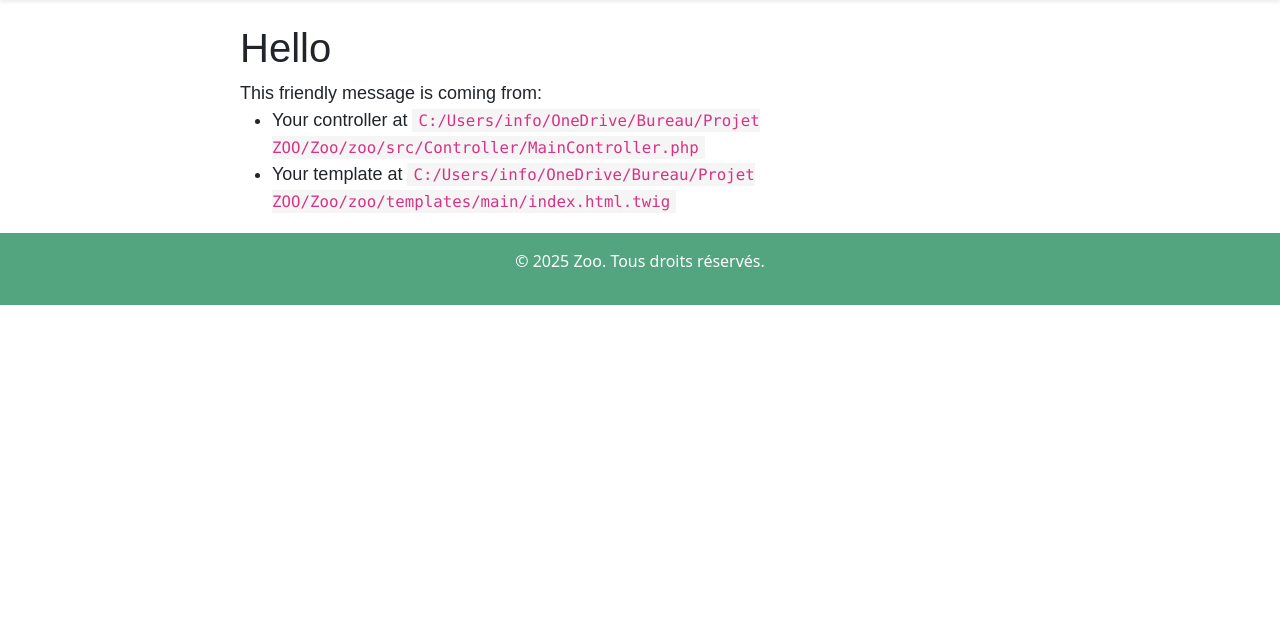
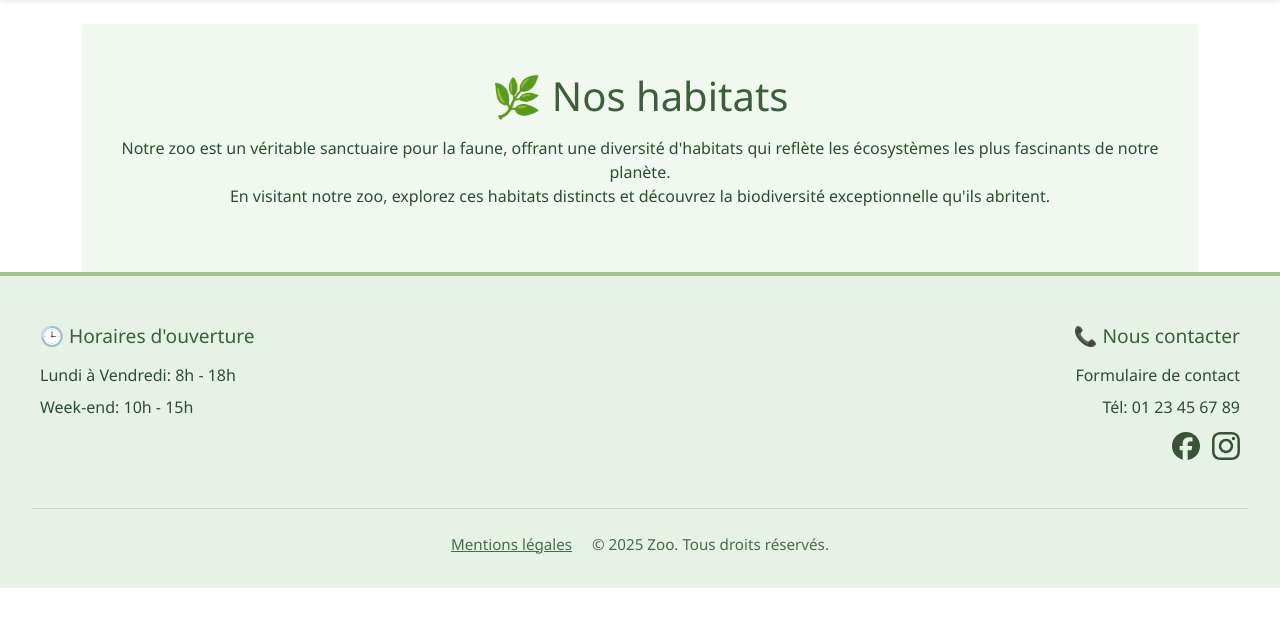
Before and after one commit to zohair1u/Zoo, a Symfony app: template templates/main/habitat.html.twig in a window 1280 px wide. Shown: the part 56-683 px from the top of the page. Run offline with Twig, Linux system fonts and the light colour scheme; the template is opened without the code that fills it, so the values that code supplies are empty; some libraries are stand-ins or nearby versions.

Commit message:
Ajout footer + habitats + habitat en cours

```diff
--- /dev/null
+++ b/public/css/footer.css
@@ -0,0 +1,96 @@
+.zoo-footer {
+  background-color: #e6f2e6;
+  color: #2e4d2e;
+  font-family: 'Segoe UI', sans-serif;
+  padding: 3rem 2rem 2rem;
+  border-top: 4px solid #a3c293;
+}
+
+.footer-content {
+  display: flex;
+  justify-content: space-between;
+  align-items: flex-start;
+  max-width: 1200px;
+  margin: 0 auto;
+  gap: 4rem;
+  position: relative;
+}
+
+.footer-section {
+  flex: 1 1 45%;
+  min-width: 280px;
+}
+
+.footer-section.hours {
+  margin-left: 0;
+}
+
+.footer-section.contact {
+  margin-left: auto; /* pousse la div à droite */
+  text-align: right;
+}
+
+.footer-section h4 {
+  margin-bottom: 1rem;
+  font-size: 1.2rem;
+  color: #3b5e3b;
+}
+
+.footer-section p,
+.footer-section a {
+  margin: 0.5rem 0;
+  color: #2e4d2e;
+  text-decoration: none;
+  font-size: 1rem;
+}
+
+.footer-section a:hover {
+  text-decoration: underline;
+}
+
+.socials {
+  margin-top: 0.8rem;
+}
+
+.socials img {
+  width: 28px;
+  height: 28px;
+  margin-left: 0.5rem;
+  vertical-align: middle;
+  filter: brightness(0) saturate(100%) invert(28%) sepia(18%) saturate(749%) hue-rotate(66deg) brightness(95%) contrast(92%);
+}
+
+.footer-bottom {
+  text-align: center;
+  margin-top: 3rem;
+  font-size: 0.95rem;
+  border-top: 1px solid #c8dbc8;
+  padding-top: 1.5rem;
+  color: #4a6b4a;
+}
+
+.footer-bottom a {
+  color: #4a6b4a;
+  margin-right: 1rem;
+}
+
+
+/* ✅ Responsive */
+@media (max-width: 768px) {
+.footer-content {
+    flex-direction: column;
+    align-items: center;
+    text-align: center;
+}
+
+.footer-section {
+    width: 100%;
+    max-width: 400px;
+    text-align: center!important;
+    margin-left: 0!important;
+}
+
+.socials img {
+    margin: 0 0.5rem;
+}
+}
--- /dev/null
+++ b/public/css/style.css
@@ -0,0 +1,83 @@
+/* Page Habitats */
+.habitats-section {
+  padding: 3rem 2rem;
+  background-color: #f0f8f0;
+  color: #2e4d2e;
+  font-family: 'Segoe UI', sans-serif;
+  text-align: center;
+}
+
+.habitats-section h1 {
+  font-size: 2.5rem;
+  margin-bottom: 1rem;
+  color: #3b5e3b;
+}
+
+.habitats-section.intro {
+  max-width: 800px;
+  margin: 0 auto 3rem;
+  font-size: 1.1rem;
+  line-height: 1.6;
+}
+
+.habitat-grid {
+  display: flex;
+  flex-wrap: wrap;
+  justify-content: center;
+  gap: 2rem;
+}
+
+.habitat-card {
+  width: 48%; /* ✅ Deux cartes par ligne avec un peu d'espace entre */
+  max-width: 600px;
+  height: 310px;
+  display: flex;
+  flex-direction: column;
+  background-color: #ffffff;
+  border-radius: 14px;
+  overflow: hidden;
+  text-decoration: none;
+  box-shadow: 0 6px 16px rgba(0, 0, 0, 0.1);
+  transition: transform 0.3s ease, box-shadow 0.3s ease;
+}
+
+.habitat-card:hover {
+  transform: translateY(-6px);
+  box-shadow: 0 10px 24px rgba(0, 0, 0, 0.15);
+}
+
+.habitat-image {
+  flex: 1;
+  background-size: cover;
+  background-position: center;
+  height: 240px;
+}
+
+.habitat-name {
+  height: 70px;
+  display: flex;
+  align-items: center;
+  justify-content: center;
+  font-size: 1.4rem;
+  font-weight: bold;
+  color: #2e4d2e;
+  background-color: #e6f2e6;
+}
+
+/* ✅ Responsive: 1 carte par ligne sur mobile */
+@media (max-width: 768px) {
+.habitat-card {
+    width: 100%;
+    height: auto;
+}
+
+.habitat-image {
+    height: 200px;
+}
+
+.habitat-name {
+    height: auto;
+    padding: 1rem;
+    font-size: 1.2rem;
+}
+}
--- a/templates/base.html.twig
+++ b/templates/base.html.twig
@@ -2,19 +2,10 @@
 <html>
   <head>
     <meta charset="UTF-8">
-    <title>{% block title %}ÉcoSite{% endblock %}</title>
+    <title>{% block title %}{% endblock %}</title>
 
     <link href="https://cdn.jsdelivr.net/npm/bootstrap@5.3.0/dist/css/bootstrap.min.css" rel="stylesheet">
-    <style>
-    .example-wrapper { margin: 1em auto; max-width: 800px; width: 95%; font: 18px/1.5 sans-serif; }
-    .example-wrapper code { background: #F5F5F5; padding: 2px 6px; }
-    footer {
-    background: #53A57F;
-    color: white;
-    text-align: center;
-    padding: 1em;
-    }
-    </style>
+    <link rel="stylesheet" href="{{ asset('css/footer.css')}}">
     {% block style %}
     {% endblock %}
   </head>
@@ -35,9 +26,10 @@
     {% block index %}
     {% endblock %}
 
-      <footer>
-         <p>&copy; {{ "now"|date("Y")}} Zoo. Tous droits réservés.</p>
-      </footer>
+
+    <footer>
+        {% include 'main/partials/_footer.html.twig' %}
+    </footer>
 
     <script src="https://cdn.jsdelivr.net/npm/bootstrap@5.3.0/dist/js/bootstrap.bundle.min.js"></script>
   </body>
--- a/templates/main/habitat.html.twig
+++ b/templates/main/habitat.html.twig
@@ -1,20 +1,25 @@
 {% extends 'base.html.twig' %}
 
-{% block title %}Hello MainController!{% endblock %}
+{% block title %}Les Habitats{% endblock %}
+{% block style %}
+<link rel="stylesheet" href="{{ asset('css/style.css')}}">
+{% endblock %}
 
 {% block body %}
-<style>
-    .example-wrapper { margin: 1em auto; max-width: 800px; width: 95%; font: 18px/1.5 sans-serif; }
-    .example-wrapper code { background: #F5F5F5; padding: 2px 6px; }
-</style>
+<section class="habitats-section">
+  <h1>🌿 Nos habitats</h1>
+  <p class="intro">
+    Notre zoo est un véritable sanctuaire pour la faune, offrant une diversité d'habitats qui reflète les écosystèmes les plus fascinants de notre planète.<br>
+    En visitant notre zoo, explorez ces habitats distincts et découvrez la biodiversité exceptionnelle qu'ils abritent.
+  </p>
 
-<div class="example-wrapper">
-    <h1>Hello </h1>
-
-    This friendly message is coming from:
-    <ul>
-        <li>Your controller at <code>C:/Users/info/OneDrive/Bureau/Projet ZOO/Zoo/zoo/src/Controller/MainController.php</code></li>
-        <li>Your template at <code>C:/Users/info/OneDrive/Bureau/Projet ZOO/Zoo/zoo/templates/main/index.html.twig</code></li>
-    </ul>
-</div>
+  <div class="habitat-grid">
+    {% for habitat in habitats %}
+      <a href="{{ path('habitats', { id: habitat.id})}}" class="habitat-card">
+      <div class="habitat-image" style="background-image: url('{{ asset('uploads/habitats/' ~ habitat.image)}}');"></div>
+      <div class="habitat-name">{{ habitat.nom}}</div>
+      </a>
+    {% endfor %}
+  </div>
+</section>
 {% endblock %}
--- a/templates/main/index.html.twig
+++ b/templates/main/index.html.twig
@@ -65,7 +65,7 @@
 <section class="service">
 
     <div class="services">
-        <h2 class="service-titre">Nos Services</h2>
+        <h2 class="service-titre">NOS SERVICES</h2>
         <div class="service-cards">
         <div class="service-card">
             <img src="https://picsum.photos/200/300?random=1" alt="Petit Train">
--- /dev/null
+++ b/templates/main/partials/_footer.html.twig
@@ -0,0 +1,28 @@
+<footer class="zoo-footer">
+  <div class="footer-content">
+    <div class="footer-section hours">
+      <h4>🕒 Horaires d'ouverture</h4>
+      <p>Lundi à Vendredi: 8h - 18h</p>
+      <p>Week-end: 10h - 15h</p>
+    </div>
+
+    <div class="footer-section contact">
+      <h4>📞 Nous contacter</h4>
+      <p><a href="/contact">Formulaire de contact</a></p>
+      <p>Tél: <a href="tel:+33123456789">01 23 45 67 89</a></p>
+      <div class="socials">
+        <a href="https://facebook.com" target="_blank" aria-label="Facebook">
+          <img src="{{ asset('images/facebook.svg')}}" alt="Facebook" />
+        </a>
+        <a href="https://instagram.com" target="_blank" aria-label="Instagram">
+          <img src="{{ asset('images/instagram.svg')}}" alt="Instagram" />
+        </a>
+      </div>
+    </div>
+  </div>
+
+  <div class="footer-bottom">
+    <a href="/mentions-legales">Mentions légales</a>
+    <span>© 2025 Zoo. Tous droits réservés.</span>
+  </div>
+</footer>
--- a/templates/main/partials/_navbar.html.twig
+++ b/templates/main/partials/_navbar.html.twig
@@ -1,6 +1,6 @@
 <nav class="navbar navbar-expand-lg navbar-light bg-success bg-opacity-75 shadow-sm">
   <div class="container">
-    <a class="navbar-brand text-white fw-bold" href="#">🐊 ZOO</a>
+    <a class="navbar-brand text-white fw-bold" href="{{ path('home')}}">🐊 ZOO</a>
 
     <button class="navbar-toggler" type="button" data-bs-toggle="collapse" data-bs-target="#navbarContent"
       aria-controls="navbarContent" aria-expanded="false" aria-label="Toggle navigation">
@@ -10,7 +10,7 @@
     <div class="collapse navbar-collapse" id="navbarContent">
       <ul class="navbar-nav me-auto mb-2 mb-lg-0">
         <li class="nav-item">
-          <a class="nav-link text-white" href="#">Découvrir les habitats</a>
+          <a class="nav-link text-white" href="{{ path('habitats')}}">Découvrir les habitats</a>
         </li>
         {% if not app.user %}
           <li class="nav-item">
```
Also changed, not shown: src/Controller/MainController.php (+14 -9 lines), public/images/facebook.svg (added), public/images/instagram.svg (added).
